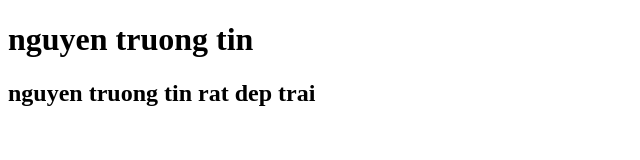
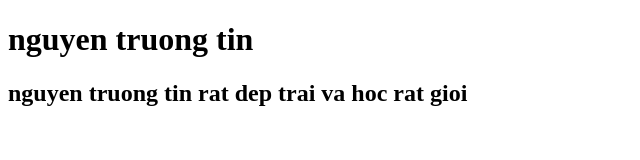
Before and after one commit to truongtin1515/github1, a plain HTML site: page index.html in a window 1280 px wide. Shown: the whole page, without its empty margins (0-640 px from the left). Drawn offline with Linux system fonts and the light colour scheme.

Commit message:
Update index.html

```diff
--- a/index.html
+++ b/index.html
@@ -7,6 +7,6 @@
 </head>
 <body>
     <h1>nguyen truong tin</h1>
-    <h2> nguyen truong tin rat dep trai </h2>
+    <h2> nguyen truong tin rat dep trai va hoc rat gioi </h2>
 </body>
 </html>
```
